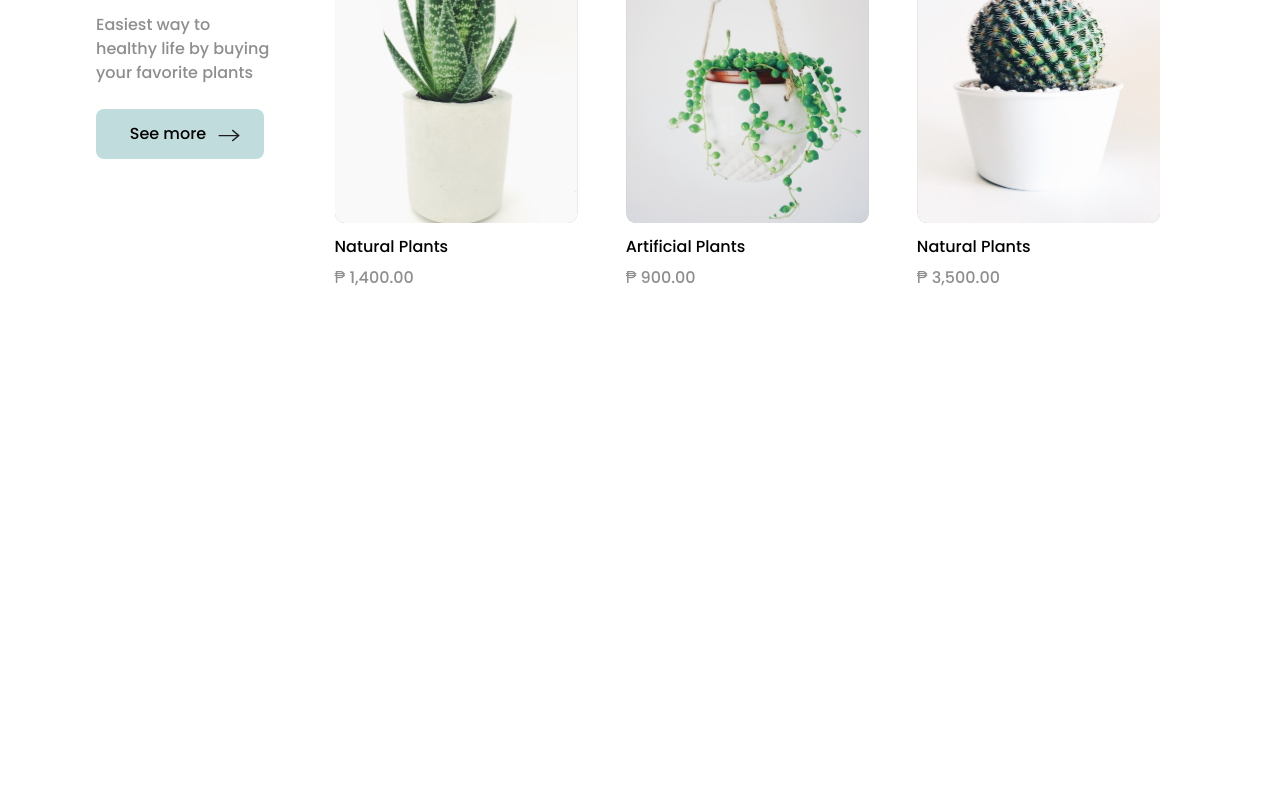
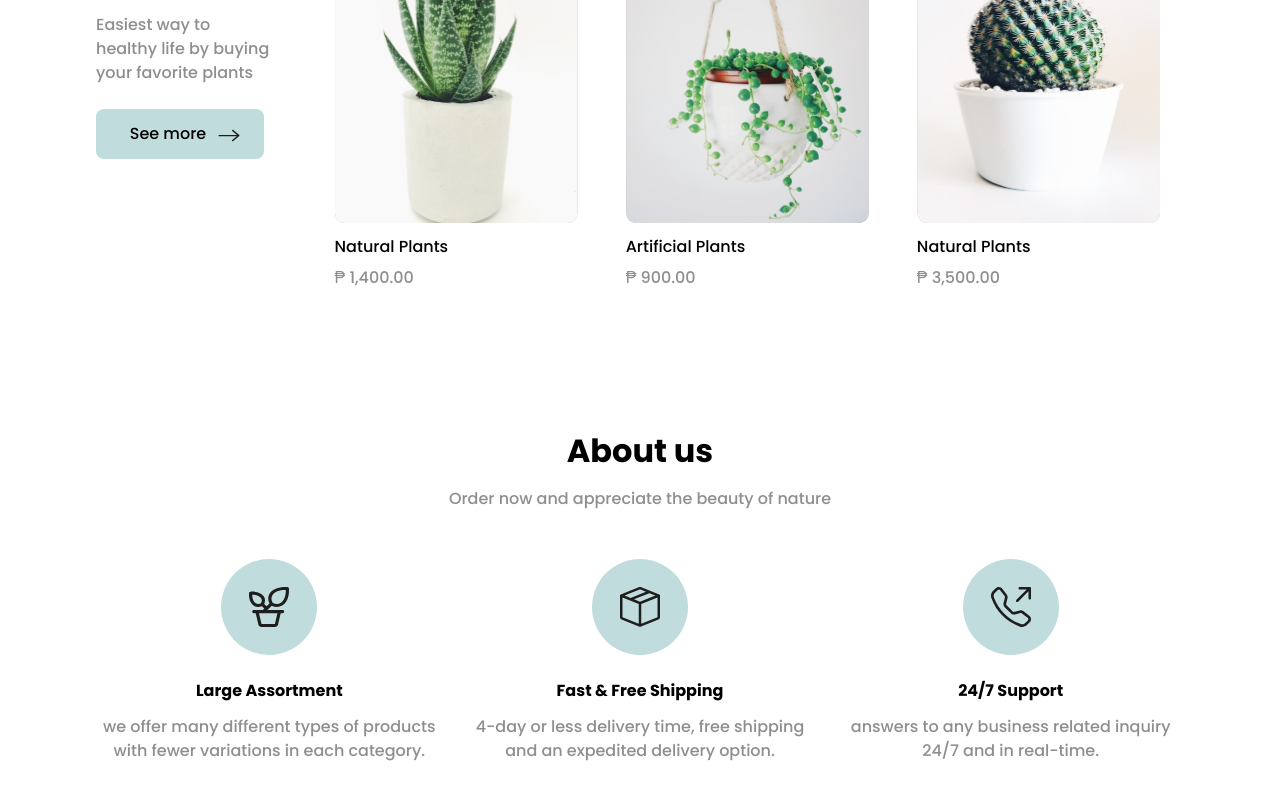
Before and after one commit to linhhongnhung/green-mind, a Next.js app: page / in a window 1280 px wide. Shown: the part 812-1612 px from the top of the page. Before the commit the page ends 1239 px from the top, so only its background shows below. Built offline with nearby package versions, Linux system fonts and the light colour scheme.

Commit message:
About us

```diff
--- a/src/components/about_us/AboutUs.tsx
+++ b/src/components/about_us/AboutUs.tsx
@@ -1,7 +1,42 @@
+import Service from "./Service"
+
 const AboutUs: React.FC = () => {
     return (
-        <div></div>
+        <section className="pb-[165px] max-w-[1440px] mx-auto">
+            <div className="mx-24 text-center">
+                <h2 className="text-base font-bold">About us</h2>
+                <p className="mt-3 mb-12 text-gray">Order now and appreciate the beauty of nature</p>
+                <div className="grid grid-cols-3 gap-6">
+                    {
+                        services.map((service) => {
+                            return <Service
+                                icon={service.icon}
+                                title={service.title}
+                                desc={service.desc} />
+                        })
+                    }
+                </div>
+            </div>
+        </section>
     )
 }
 
 export default AboutUs
+
+const services = [
+    {
+        icon: "./icon/Vector1.svg",
+        title: "Large Assortment",
+        desc: "we offer many different types of products with fewer variations in each category.",
+    },
+    {
+        icon: "./icon/Vector2.svg",
+        title: "Fast & Free Shipping",
+        desc: "4-day or less delivery time, free shipping and an expedited delivery option.",
+    },
+    {
+        icon: "./icon/Vector3.svg",
+        title: "24/7 Support",
+        desc: "answers to any business related inquiry 24/7 and in real-time.",
+    }
+]
--- /dev/null
+++ b/src/components/about_us/Service.tsx
@@ -0,0 +1,20 @@
+interface ServiceProps {
+    icon: string;
+    title: string;
+    desc: string;
+}
+
+const Service: React.FC<ServiceProps> = (props) => {
+    const { icon, title, desc } = props;
+    return (
+        <div>
+            <div className="w-24 h-24 mx-auto bg-primary rounded-full flex">
+                <img className="m-auto" src={icon} alt="icon"/>
+            </div>
+            <h3 className="mt-6 mb-3 font-bold">{title}</h3>
+            <p className="text-gray max-w-[350px] mx-auto">{desc}</p>
+        </div>
+    )
+}
+
+export default Service;
```
